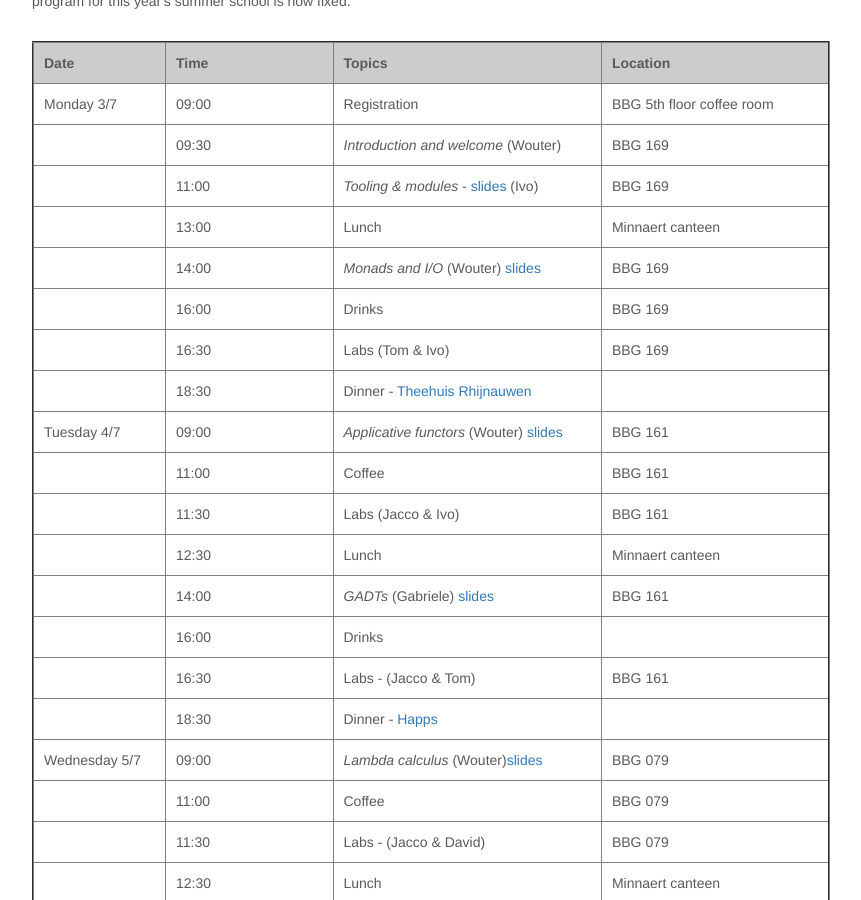
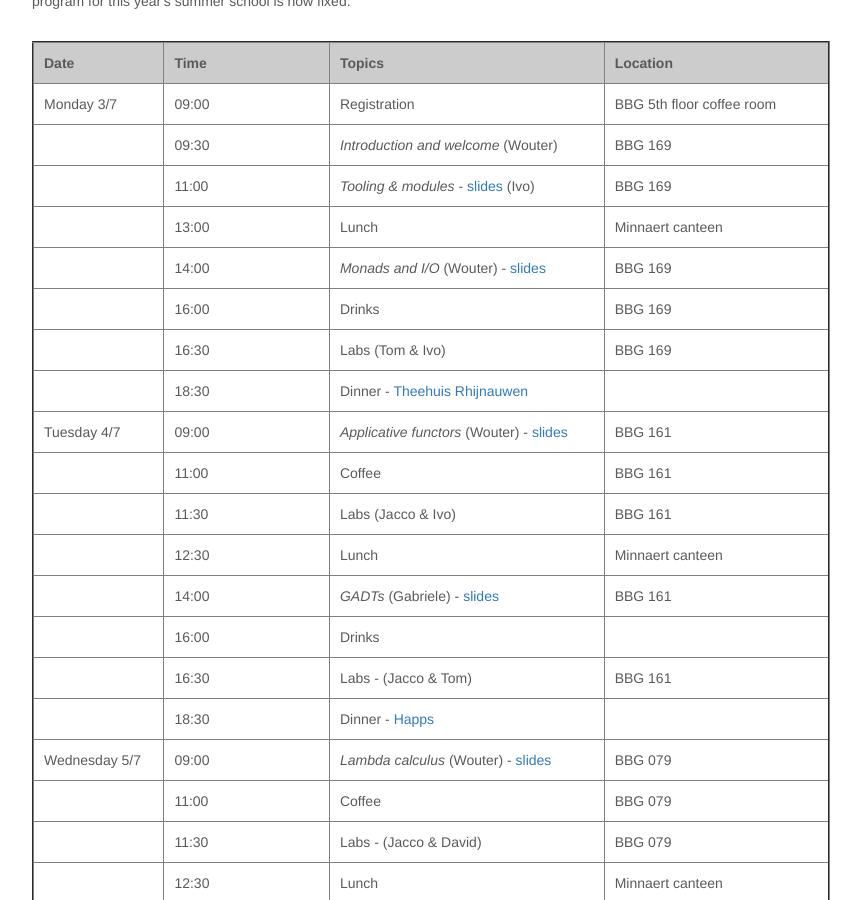
Before and after one commit to uu-afp/uu-afp.github.io, a Jekyll site: the page built from schedule.html, in a window 1280 px wide and 900 px high, scrolled down 242 px. Shown: the whole window, without its empty margins (209-1070 px from the left). Built offline with Jekyll 4.4.1, drawn with Linux system fonts in a browser that asks for light colours; nearby versions of some CDN libraries.

Commit message:
Formatting.

```diff
--- a/schedule.html
+++ b/schedule.html
@@ -69,7 +69,7 @@ The preliminary program for this year's summer school is now fixed.
     <tr>
       <td></td>
       <td>14:00</td>
-      <td><i>Monads and I/O</i> (Wouter) <a href="slides/02-monads.pdf">slides</a> </td>
+      <td><i>Monads and I/O</i> (Wouter) - <a href="slides/02-monads.pdf">slides</a> </td>
       <td>BBG 169</td>
     </tr>
 
@@ -98,7 +98,7 @@ The preliminary program for this year's summer school is now fixed.
     <tr>
       <td>Tuesday 4/7</td>
       <td>09:00</td>
-      <td><i>Applicative functors</i> (Wouter) <a href="slides/03-applicatives.pdf">slides</a></td>
+      <td><i>Applicative functors</i> (Wouter) - <a href="slides/03-applicatives.pdf">slides</a></td>
       <td>BBG 161</td>
     </tr>
 
@@ -126,7 +126,7 @@ The preliminary program for this year's summer school is now fixed.
     <tr>
       <td></td>
       <td>14:00</td>
-      <td><i>GADTs</i> (Gabriele) <a href="slides/04-gadts.pdf">slides</a></td>
+      <td><i>GADTs</i> (Gabriele) - <a href="slides/04-gadts.pdf">slides</a></td>
       <td>BBG 161</td>
     </tr>
 
@@ -155,7 +155,7 @@ The preliminary program for this year's summer school is now fixed.
     <tr>
       <td>Wednesday 5/7</td>
       <td>09:00</td>
-      <td><i>Lambda calculus</i> (Wouter)<a href="slides/05-lambda-calculus.pdf">slides</a></td>
+      <td><i>Lambda calculus</i> (Wouter) - <a href="slides/05-lambda-calculus.pdf">slides</a></td>
       <td>BBG 079</td>
     </tr>
 
```
